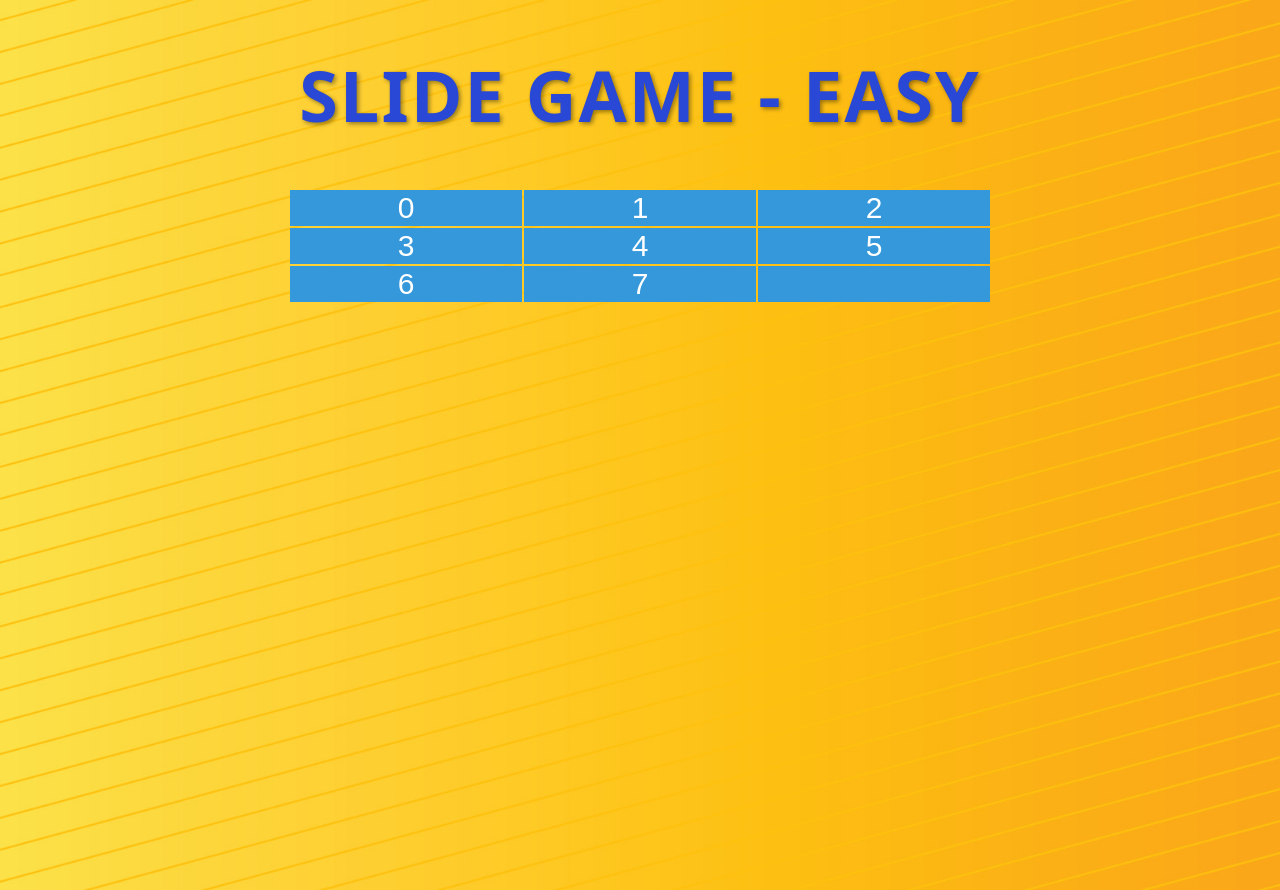
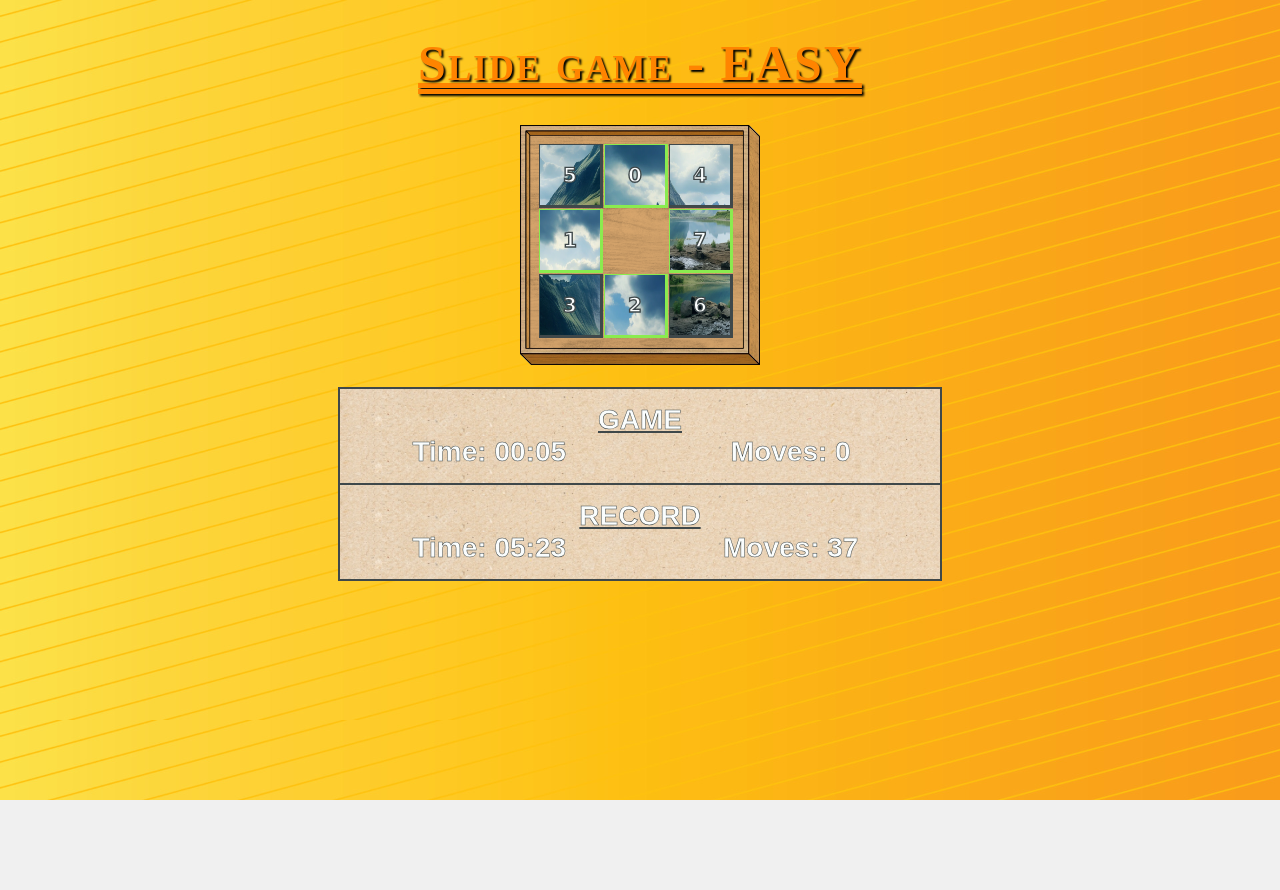
Before and after one commit to Omar659/HRI-RA, a plain HTML site: page HTML/easy.html in a window 1280 px wide. After the commit the page ends 800 px from the top, so only its background shows below. Drawn offline with Linux system fonts and the light colour scheme; a web font is replaced by a local one.

Commit message:
gioco praticamente fatto

```diff
--- /dev/null
+++ b/HTML/create_game.js
@@ -0,0 +1,217 @@
+// da riempire con json
+const jsonContent = {
+    "image_name": "images/img1.png",
+    // "image_name": "empty",
+    "difficoult": "easy"
+};
+var tiles = [
+    ["5", "0", "4"],
+    ["1", "-", "7"],
+    ["3", "2", "6"]
+];
+var bx = 1;
+var by = 1;
+// var tiles = [
+//     ["0", "1", "2"],
+//     ["3", "4", "5"],
+//     ["6", "-", "7"]
+// ];
+// var bx = 2;
+// var by = 1;
+// var tiles = [
+//     ["0", "7", "-", "10"],
+//     ["8", "1", "6", "3"],
+//     ["5", "4", "2", "9"]
+// ];
+// var bx = 0;
+// var by = 2;
+// var tiles = [
+//     ["0", "1", "2", "3"],
+//     ["-", "4", "10", "6"],
+//     ["9", "5", "14", "7"],
+//     ["8", "12", "13", "11"]
+// ];
+// var bx = 1;
+// var by = 0;
+const difficoult = jsonContent.difficoult;
+var image_name = jsonContent.image_name;
+if (image_name == "empty") {
+    image_name = "images/backgrounds/cells_background.jpg"
+}
+var record_moves = "37";
+var record_time = "05:23";
+// da riempire con json
+
+
+var rows;
+var cols;
+var pad_l;
+var pad_r;
+var pad_t;
+var pad_b;
+var img_src;
+if (difficoult == "easy"){
+    rows = 3;
+    cols = 3;
+    pad_l = "19px";
+    pad_r = "27px";
+    pad_t = "19px";
+    pad_b = "27px";
+    img_src = "images/backgrounds/slide_tile_background_eh.png";
+} else if (difficoult == "medium"){
+    rows = 3;
+    cols = 4;
+    pad_l = "23px";
+    pad_r = "37px";
+    pad_t = "18px";
+    pad_b = "27px";
+    img_src = "images/backgrounds/slide_tile_background_m.png";
+} else {
+    rows = 4;
+    cols = 4;
+    pad_l = "24px";
+    pad_r = "36px";
+    pad_t = "24px";
+    pad_b = "36px";
+    img_src = "images/backgrounds/slide_tile_background_eh.png";
+}
+// For image resize
+var tiles_dim = 80;
+var grid_gap = 1;
+
+// Goal
+goal_tiles = [];
+cont = 0
+for (let i = 0; i < rows; i++) {
+    var row = []
+    for (let j = 0; j < cols; j++) {
+        if (i == rows-1 && j == cols-1) {
+            row.push("-")
+        } else {
+            row.push(cont.toString())
+        }
+        cont++
+    }
+    goal_tiles.push(row)
+}
+
+// Background of game set
+var game_box = document.querySelector('.game_box');
+game_box.style.backgroundImage = "url(" + img_src + ")";
+game_box.style.setProperty('--rows', rows);
+game_box.style.setProperty('--cols', cols);
+game_box.style.padding = pad_t + " " + pad_r + " " + pad_b + " " + pad_l ;
+
+// Title set
+var title = document.querySelector('.text-center');
+title.innerHTML = '<h1 class="title">Slide game - ' + difficoult.toLocaleUpperCase() + '</h1>';
+
+// Record set
+var time_record = document.getElementById('timer-record');
+time_record.innerHTML = "Time: " + record_time;
+var moves_record = document.getElementById('moves-record');
+moves_record.innerHTML = "Moves: " + record_moves;
+
+// Timer
+var timer_game = document.getElementById('timer-game');
+var seconds = 0;
+var minutes = 0;
+var timer = setInterval(update_timer, 1000);
+
+var moves_counter = 0
+
+function is_goal(my_configuration, goal) {
+    if (
+        my_configuration.length !== goal.length ||
+        my_configuration[0].length !== goal[0].length) {
+        return false;
+    }
+
+    for (let i = 0; i < my_configuration.length; i++) {
+        for (let j = 0; j < my_configuration[i].length; j++) {
+            if (my_configuration[i][j] !== goal[i][j]) {
+                return false;
+            }
+        }
+    }
+    return true;
+}
+
+function update_timer() {
+    seconds++;
+    if (seconds === 60) {
+        seconds = 0;
+        minutes++;
+    }
+    const formattedSeconds = String(seconds).padStart(2, '0');
+    const formattedMinutes = String(minutes).padStart(2, '0');
+    timer_game.textContent = `Time: ${formattedMinutes}:${formattedSeconds}`;
+}
+
+function update_tiles(i, j) {
+    // qui probabilmente devo salvare le mie mosse
+    tmp = tiles[i][j];
+    tiles[i][j] = "-";
+    tiles[bx][by] = tmp;
+    bx = i;
+    by = j;
+    game_box.innerHTML = '';
+    moves_counter++;
+    init_game();
+}
+
+function init_game() {
+    var moves_record = document.getElementById('moves-game');
+    moves_record.innerHTML = "Moves: " + moves_counter;
+    for (let i = 0; i < rows; i++) {
+        for (let j = 0; j < cols; j++) {
+            const tile = document.createElement('div');
+            var tile_value = tiles[i][j];
+            if (tile_value == "-"){
+                tile.classList.add('empty-cell');
+            } else {
+                tile.classList.add('cell');
+                tile.textContent = tile_value;
+                tile.style.background = "url(" + image_name + ")";
+                const y_size = rows*tiles_dim;
+                const x_size = cols*tiles_dim;
+                const i_img = Math.floor(tile_value/cols);
+                const j_img = tile_value%cols;
+                const x_pos = -(tiles_dim-5)*j_img;
+                const y_pos = -(tiles_dim-5)*i_img;
+                tile.style.backgroundPositionX = x_pos + "px";
+                tile.style.backgroundPositionY = y_pos + "px";
+                tile.style.backgroundSize = x_size + "px " + y_size + "px";
+                if (
+                    (((i == bx-1 || i == bx+1) && j == by) ||
+                     ((j == by-1 || j == by+1) && i == bx)) &&
+                     !is_goal(tiles, goal_tiles)
+                ) {
+                    tile.style.cursor = "pointer"
+                    tile.style.borderBottom = "3px solid #8AEB4F"
+                    tile.style.borderRight = "3px solid #8AEB4F"
+                    tile.style.borderLeft = "1px solid #8AEB4F"
+                    tile.style.borderTop = "1px solid #8AEB4F"
+                    tile.addEventListener('click', function() {
+                        update_tiles(i, j);
+                    });
+                }
+            }
+            game_box.appendChild(tile);
+        }
+    };
+    if (is_goal(tiles, goal_tiles)) {
+        clearInterval(timer);
+    }
+    // forse da cancellare
+    var cell = document.querySelector('.cell');
+    cell.style.setProperty('--rows', rows);
+    cell.style.setProperty('--cols', cols);
+    // forse da cancellare
+}
+
+function main() {
+    init_game()
+}
+
+main()
--- a/HTML/easy.html
+++ b/HTML/easy.html
@@ -1,33 +1,54 @@
 <!DOCTYPE html>
 <html lang="en">
 <head>
-    <meta charset="UTF-8">
+    <meta charset="utf-8">
     <meta name="viewport" content="width=device-width, initial-scale=1.0">
     <title>Slide Puzzle Game - Easy</title>
     <link rel="stylesheet" href="style.css"> <!-- Collega il tuo file CSS esterno -->
-    <style>
-        body {
-          background-image: url('./background.jpg');
-          background-size: cover; /* opzionale, per adattare l'immagine alle dimensioni del viewport */
-        }
-    </style>
 </head>
 <body>
-    <div class="text-center">
-        <h1 class="title accent-font">Slide game - EASY</h1>
+    <div class="text-center"></div>
+    <div class="game_box">
+        <!-- <button title="0">0</button>
+        <button title="1">1</button>
+        <button title="2">2</button>
+        <button title="3">3</button>
+
+        <button title="4">4</button>
+        <button title="5">5</button>
+        <button title="6">6</button>
+        <button title="7">7</button>
+
+        <button title="8">8</button>
+        <button title="9">9</button>
+        <button title="10">10</button>
+        <button title="-"> </button> -->
     </div>
-    <div class="container">
-        <div class="grid">
-            <button>0</button>
-            <button>1</button>
-            <button>2</button>
-            <button>3</button>
-            <button>4</button>
-            <button>5</button>
-            <button>6</button>
-            <button>7</button>
-            <button> </button>
+    <br>
+    <div class="all-stats-container">
+        <div class="stats-title">
+            GAME
+        </div>
+        <div class="stats-container" id="stats-game">
+            <div class="stats-detail" id="timer-game">
+                Time: 00:00
+            </div>
+            <div class="stats-detail" id="moves-game">
+                Moves: 3
+            </div>
+        </div>
+        <div class="stats-title">
+            RECORD
+        </div>
+        <div class="stats-container" id="stats-record">
+            <div class="stats-detail" id="timer-record">
+                Time: 00:00
+            </div>
+            <div class="stats-detail" id="moves-record">
+                Moves: 1000
+            </div>
         </div>
     </div>
+    <script src="create_game.js"></script>
 </body>
 </html>
--- a/HTML/style.css
+++ b/HTML/style.css
@@ -1,53 +1,134 @@
-/* Reset dei margini e dei padding per il body */
+@import url('https://fonts.googleapis.com/css?family=Holtwood+One+SC');
+
 body {
     margin: 0;
     padding: 0;
-    font-family: 'my_font', system-ui; /* Sostituisci con il tuo font preferito */
-    background-color: #f0f0f0; /* Colore di sfondo della pagina */
+    font-family: 'my_font', system-ui;
+    background-color: #f0f0f0;
+    background-image: url('./images/backgrounds/background.jpg');
+    background-size: cover;
 }
 
-/* Creazione di una classe per le scritte grandi e centrali */
 .text-center {
     text-align: center;
 }
 
-/* Stile per le scritte grandi */
 .title {
-    font-size: 70px; /* Dimensione del testo grande */
-    color: #2948D6; /* Colore del testo */
+    font-family: "Holtwood One SC", serif;
+    font-weight: bold;
+    text-decoration: underline;
+    text-decoration-style: double;
+    font-variant: small-caps;
+    text-align: center;
+    font-size: 50px;
+    letter-spacing: 2px;
+    color: rgb(255, 132, 0);
+    text-shadow: rgb(0, 0, 0) 2px 2px 2px;
 }
 
-/* Font accattivante e decorazioni */
-.accent-font {
-    font-family: 'my_font', system-ui; /* Sostituisci con il tuo font accattivante preferito */
-    text-transform: uppercase; /* Trasforma il testo in maiuscolo */
-    letter-spacing: 2px; /* Spaziatura tra le lettere */
-    text-shadow: 2px 2px 4px rgba(0, 0, 0, 0.4); /* Ombra del testo */
-    /* Altri stili accattivanti come colori, sfondi o animazioni possono essere aggiunti qui */
+.game_box {
+    display: grid;
+    grid-template-columns: repeat(var(--cols), 1fr);
+    grid-template-rows: repeat(var(--rows), 1fr);
+    grid-gap: 1px;
+    text-align: center;
+    vertical-align: middle;
+    width: calc(var(--cols)*80px);
+    height: calc(var(--rows)*80px);
+    margin: 0 auto;
+    background-repeat: no-repeat;
+    background-size: cover;
+    background-position: center;
+    box-sizing: border-box;
 }
 
-/* Stili di base per il container */
-.container {
-    width: 700px; /* Imposta la larghezza del container */
-    height: 700px; /* Imposta la larghezza del container */
-    margin: 0 auto; /* Centra il container orizzontalmente sulla pagina */
+.cell {
+    width: auto;
+    height: auto;
+    background-color: #3498db;
+    color: #fafdfd;
+    -webkit-text-stroke: 1.4px #3f484a;
+    font-family: Verdana, Geneva, Tahoma, sans-serif;
+    font-weight: bolder;
+    font-size: 20px;
+    border-bottom: 3px solid #3f484a;
+    border-right: 3px solid #3f484a;
+    border-left: 1px solid #3f484a;
+    border-top: 1px solid #3f484a;
+    display: flex;
+    align-items: center;
+    justify-content: center;
+    cursor: default;
+    text-align: center;
+    background-repeat: no-repeat;
 }
 
-/* Stili per la griglia */
-.grid {
-    display: grid;
-    grid-template-columns: repeat(3, 1fr); /* 3 colonne con larghezza uguale */
-    grid-template-rows: repeat(3, 1fr); /* 3 righe con altezza uguale */
-    grid-gap: 2px; /* Spaziatura tra i bottoni */
+.empty-cell {
+    background-color: #00000000;
+    cursor: default;
 }
 
-/* Stili per i bottoni */
-button {
-    width: 100%; /* Larghezza del 100% per occupare la cella della griglia */
-    height: 100%; /* Altezza del bottone */
-    background-color: #3498db; /* Colore di sfondo del bottone */
-    color: #fff; /* Colore del testo del bottone */
-    font-size: 30px; /* Dimensione del testo del bottone */
-    border: black; /* Rimuovi il bordo del bottone */
-    cursor: pointer; /* Cambia il cursore al passaggio sopra il bottone */
+.stats-container {
+    display: grid;
+    grid-template-columns: repeat(2, 1fr);
+    grid-template-rows: repeat(1, 1fr);
+    grid-gap: 3px;
+    text-align: center;
+    vertical-align: middle;
+    width: 600px;
+    margin: 0 auto;
+    padding-bottom: 15px;
+    background-repeat: no-repeat;
+    background-size: cover;
+    background-position: center;
+    box-sizing: border-box;
+    background-image: url("images/backgrounds/stats_background.jpg");
 }
+
+
+.stats-title {
+    display: grid;
+    grid-template-columns: repeat(1, 1fr);
+    grid-template-rows: repeat(1, 1fr);
+    grid-gap: 3px;
+    text-align: center;
+    vertical-align: middle;
+    width: auto;
+    margin: 0 auto;
+    padding-top: 15px;
+    background-repeat: no-repeat;
+    background-size: cover;
+    background-position: center;
+    box-sizing: border-box;
+    font-family: Fantasy;
+    font-weight: bold;
+    text-align: center;
+    font-size: 28px;
+    color: #fafdfd;
+    -webkit-text-stroke: 0.5px #3f484a;
+    text-decoration: underline;
+    border-top: 2px solid #3f484a;
+    /* text-shadow: rgb(0, 0, 0) 2px 2px 2px; */
+    background-image: url("images/backgrounds/stats_background.jpg");
+}
+
+.stats-detail {
+    width: auto;
+    height: auto;
+    font-family: Fantasy;
+    font-weight: bold;
+    text-align: center;
+    font-size: 28px;
+    color: #fafdfd;
+    -webkit-text-stroke: 0.5px #3f484a;
+    /* text-shadow: rgb(0, 0, 0) 2px 2px 2px; */
+}
+.all-stats-container {
+    width: auto;
+    height: auto;
+    margin: 0 auto;
+    width: 600px;
+    border-bottom: 2px solid #3f484a;
+    border-right: 2px solid #3f484a;
+    border-left: 2px solid #3f484a;
+}
```
Also changed, not shown: HTML/scam.html (+39 -84 lines), HTML/background.png (deleted), HTML/images/backgrounds/background.jpg (renamed from HTML/background.jpg), HTML/images/backgrounds/cells_background.jpg (added), HTML/images/backgrounds/slide_tile_background_eh.png (added), HTML/images/backgrounds/slide_tile_background_m.png (added), HTML/images/backgrounds/stats_background.jpg (added), HTML/images/img.jpg (renamed from HTML/img.jpg), HTML/images/img1.png (added), 1 other file.
